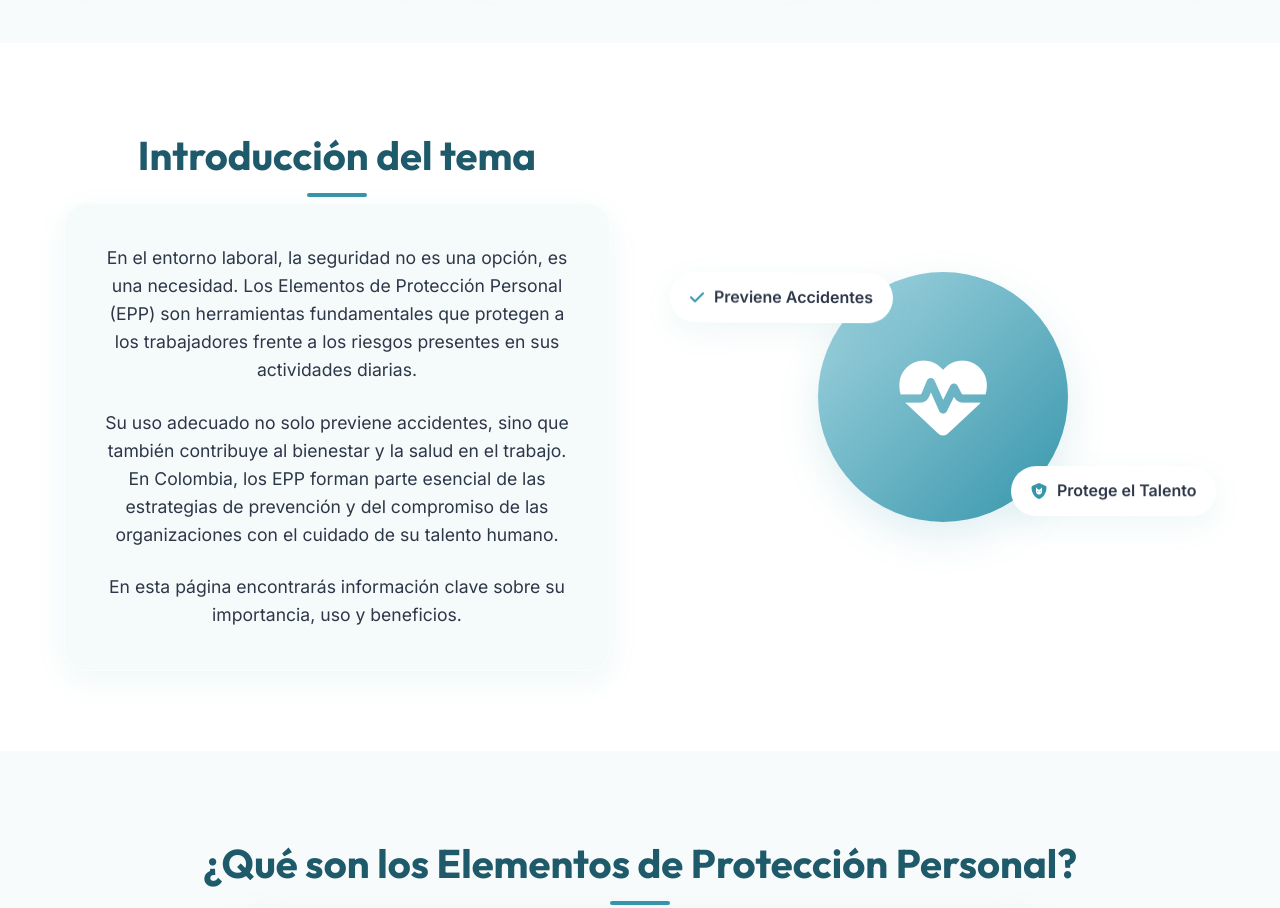
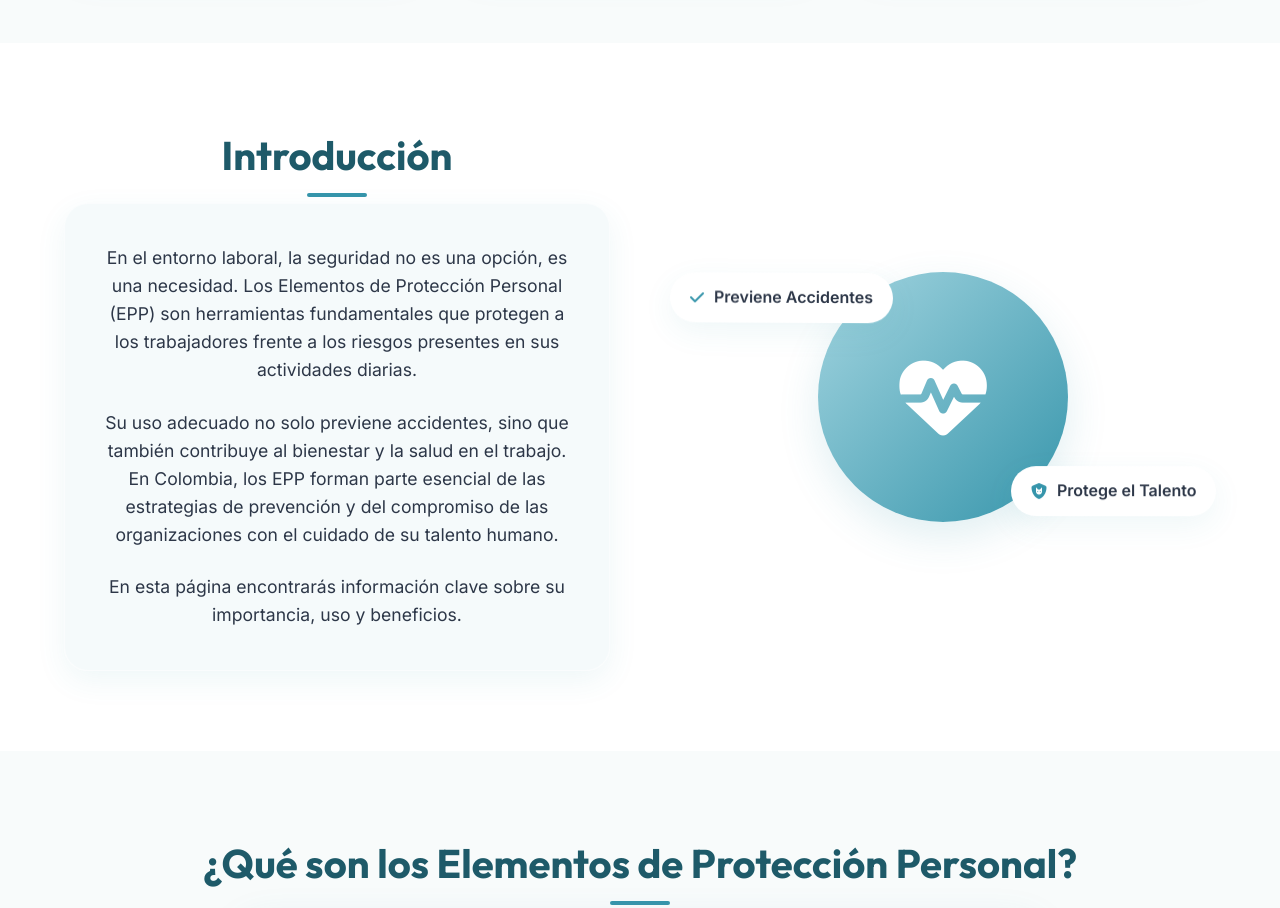
Before and after one commit to yulieth-nino/epp, a plain HTML site: page index.html in a window 1280 px wide. Shown: the part 1540-2448 px from the top of the page. Drawn offline with Linux system fonts and the light colour scheme.

Commit message:
change a introduction text

```diff
--- a/index.html
+++ b/index.html
@@ -87,7 +87,7 @@
     <section class="introduction" id="intro">
         <div class="container flex-split">
             <div class="intro-text fade-in-left">
-                <h2 class="section-title">Introducción del tema</h2>
+                <h2 class="section-title">Introducción</h2>
                 <div class="glass-card">
                     <p>En el entorno laboral, la seguridad no es una opción, es una necesidad. Los Elementos de
                         Protección Personal (EPP) son herramientas fundamentales que protegen a los trabajadores frente
```
